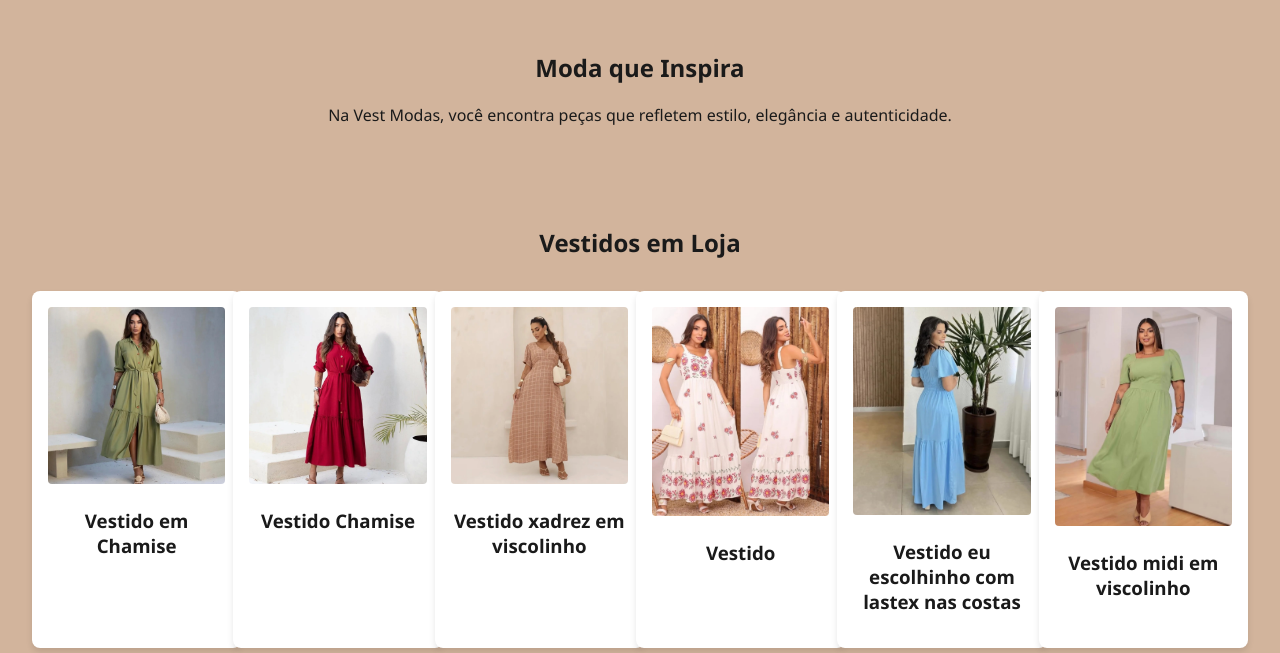
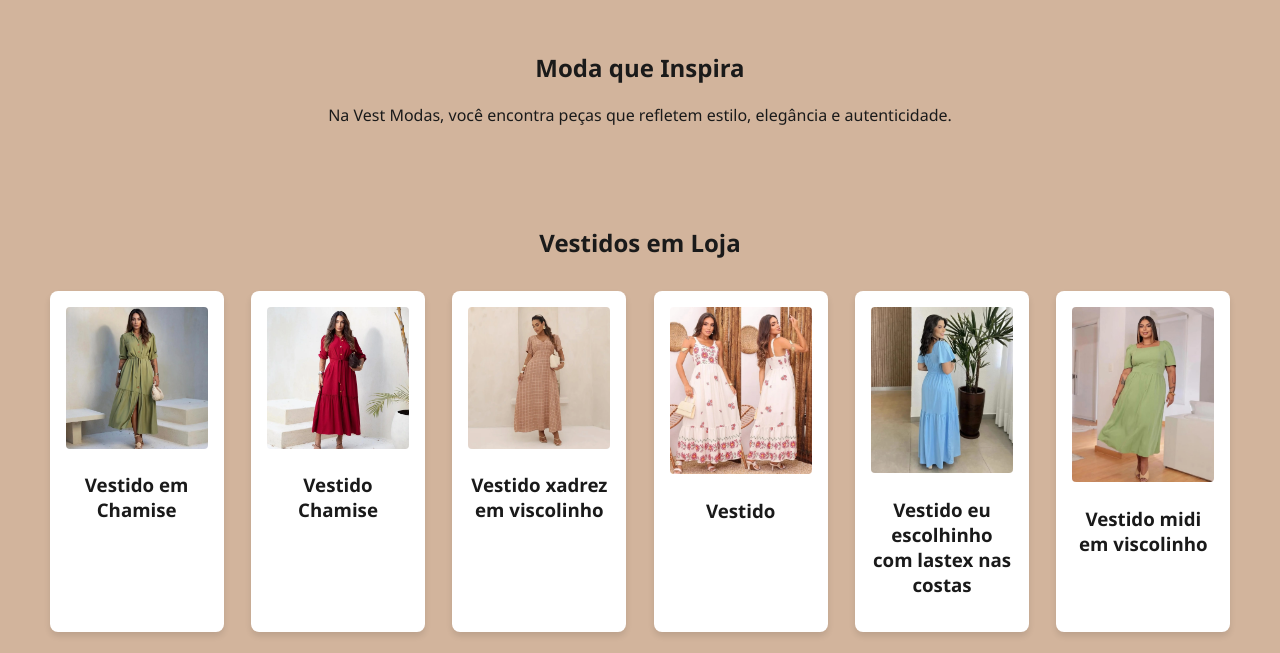
Before and after one commit to JoaoHeidmann/vestmodas, a plain HTML site: page index.html in a window 1280 px wide. Shown: the part 98-751 px from the top of the page. Drawn offline with Linux system fonts and the light colour scheme.

Commit message:
Add files via upload

```diff
--- a/main.css
+++ b/main.css
@@ -92,8 +92,8 @@ section {
   background: var(--cor-branca);
   border-radius: 8px;
   padding: 1rem;
-  width: 100%;          /* Ajustado para ocupar o espaço da célula */
-  max-width: 12.5rem;   /* Limite máximo para manter tamanho legal */
+  width: 80%;          /* Ajustado para ocupar o espaço da célula */
+  max-width: 20.0rem;   /* Limite máximo para manter tamanho legal */
   box-shadow: 0 4px 6px rgba(0,0,0,0.1);
   text-align: center;
   transition: transform 0.3s ease, box-shadow 0.3s ease;
@@ -228,10 +228,9 @@ footer {
 }
 
 @media (max-width: 480px) {
-  /* Mantemos 2 colunas no celular */
   .produtos {
     grid-template-columns: repeat(2, 1fr);
-    gap: 1rem;
+    gap: 3.0rem; /* aumentei para 1.5rem para espaçamento maior */
     padding: 0 1rem;
   }
 
```
